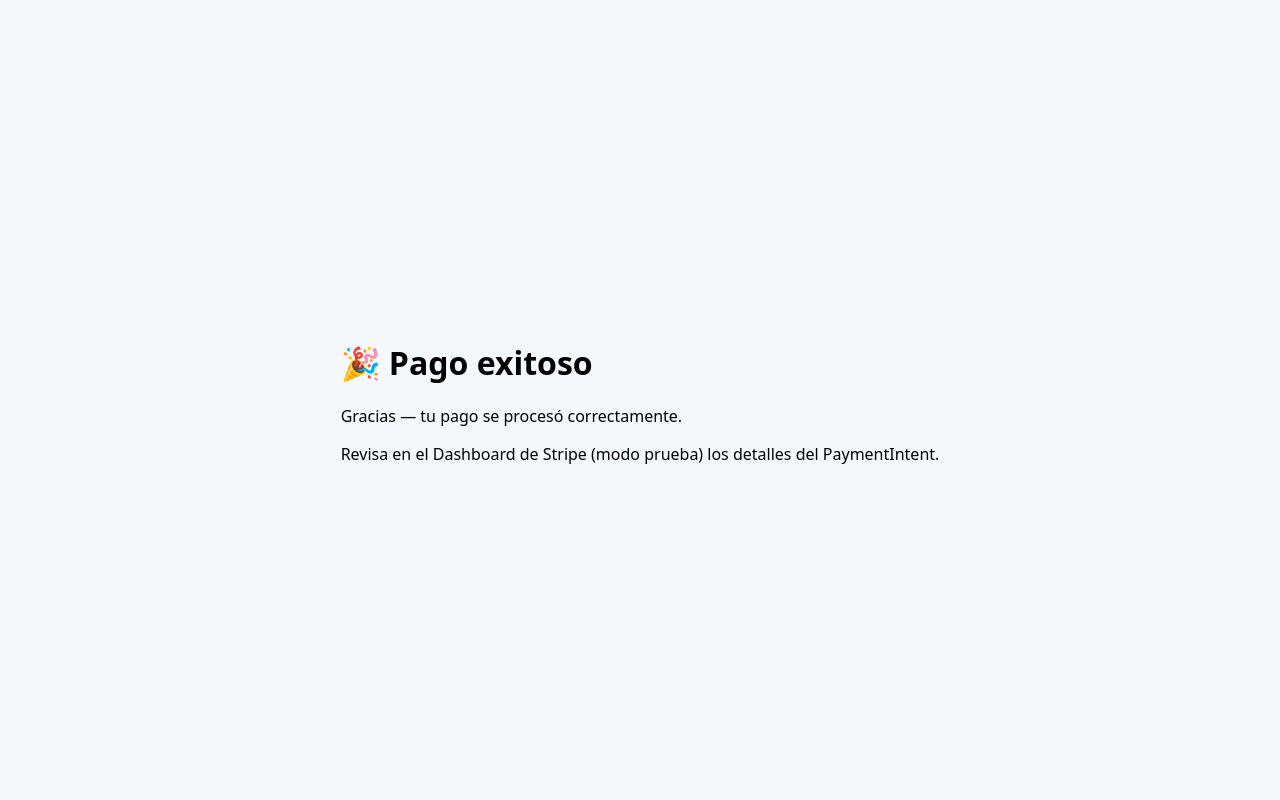
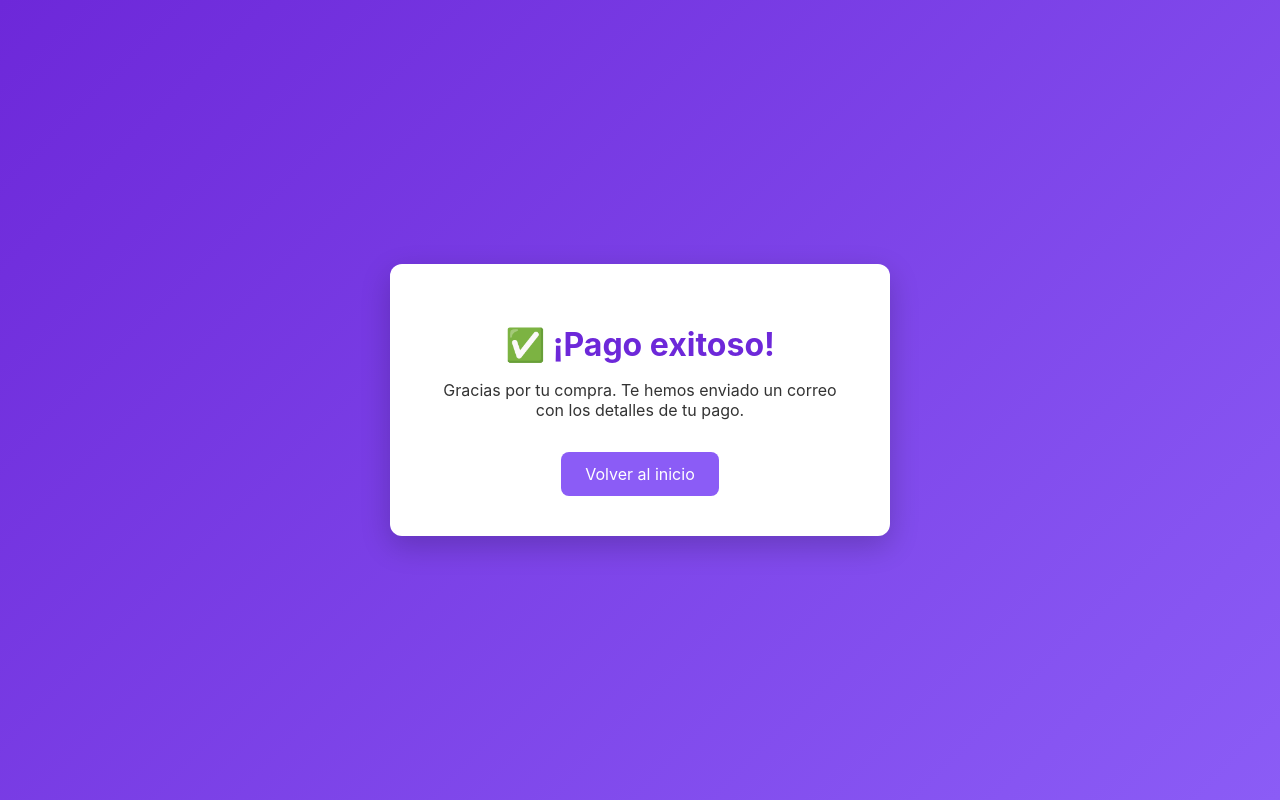
Before and after one commit to angluis1414-pixel/terraza, a website: page public/success.html in a window 1280 px wide. Drawn offline with Linux system fonts and the light colour scheme.

Commit message:
✨ Diseño morado y pantalla de éxito con redirección

```diff
--- a/public/success.html
+++ b/public/success.html
@@ -1,16 +1,74 @@
-<!doctype html>
+<!DOCTYPE html>
 <html lang="es">
 <head>
   <meta charset="utf-8" />
-  <meta name="viewport" content="width=device-width,initial-scale=1" />
-  <title>Pago exitoso</title>
+  <meta name="viewport" content="width=device-width, initial-scale=1" />
+  <title>Pago exitoso — TerrazaPrompt</title>
   <link rel="stylesheet" href="style.css" />
+  <style>
+    body {
+      background: linear-gradient(135deg, #6d28d9, #8b5cf6);
+      color: #fff;
+      font-family: 'Inter', sans-serif;
+      display: flex;
+      flex-direction: column;
+      align-items: center;
+      justify-content: center;
+      min-height: 100vh;
+      margin: 0;
+      text-align: center;
+    }
+
+    .success-box {
+      background: white;
+      color: #1a1a1a;
+      border-radius: 12px;
+      padding: 2.5rem;
+      max-width: 420px;
+      width: 90%;
+      box-shadow: 0 10px 30px rgba(0, 0, 0, 0.2);
+    }
+
+    h1 {
+      color: #6d28d9;
+      margin-bottom: 1rem;
+    }
+
+    p {
+      color: #333;
+      margin-bottom: 2rem;
+    }
+
+    .btn-home {
+      background: #8b5cf6;
+      color: white;
+      border: none;
+      border-radius: 8px;
+      padding: 0.75rem 1.5rem;
+      font-size: 1rem;
+      cursor: pointer;
+      text-decoration: none;
+      transition: background 0.2s ease;
+      display: inline-block;
+    }
+
+    .btn-home:hover {
+      background: #7c3aed;
+    }
+  </style>
 </head>
 <body>
-  <div class="container">
-    <h1>🎉 Pago exitoso</h1>
-    <p class="small">Gracias — tu pago se procesó correctamente.</p>
-    <p class="small">Revisa en el Dashboard de Stripe (modo prueba) los detalles del PaymentIntent.</p>
+  <div class="success-box">
+    <h1>✅ ¡Pago exitoso!</h1>
+    <p>Gracias por tu compra. Te hemos enviado un correo con los detalles de tu pago.</p>
+    <a href="/" class="btn-home">Volver al inicio</a>
   </div>
+
+  <script>
+    // Redirige automáticamente al inicio después de unos segundos (opcional)
+    setTimeout(() => {
+      window.location.href = "/";
+    }, 8000);
+  </script>
 </body>
 </html>
```
Also changed, not shown: public/checkout.html (+73 -3 lines).
